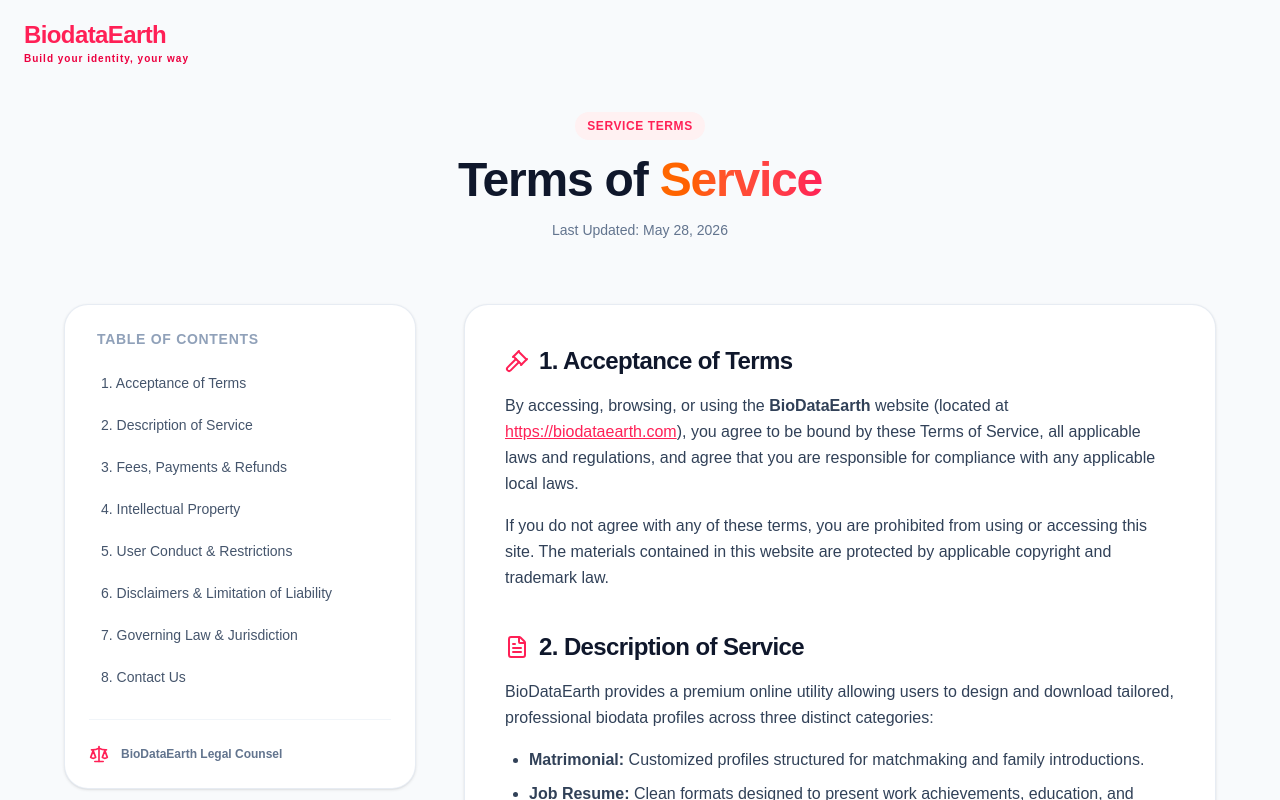
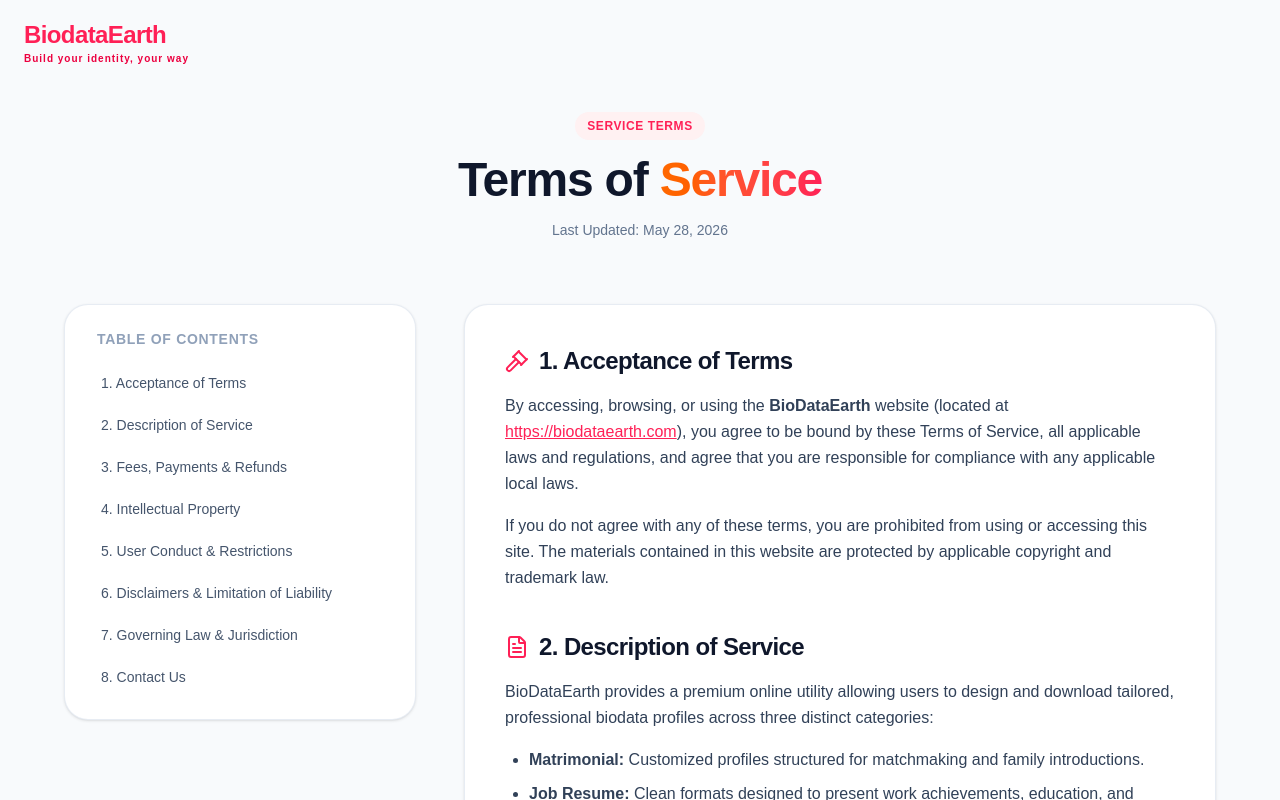
Before and after one commit to WeDevs72/biodata_app, a Next.js app: page /terms in a window 1280 px wide. Shown: the top 800 px of the page. Built offline with nearby package versions, Linux system fonts and the light colour scheme.

Commit message:
add about, contact, privacy, terms

```diff
--- a/src/app/terms/page.tsx
+++ b/src/app/terms/page.tsx
@@ -59,10 +59,6 @@ export default function TermsPage() {
                   </li>
                 ))}
               </ul>
-              <div className="mt-6 pt-6 border-t border-slate-100 dark:border-slate-800 flex items-center gap-3">
-                <Scale className="w-5 h-5 text-rose-500" />
-                <span className="text-xs font-bold text-slate-500 dark:text-slate-400">BioDataEarth Legal Counsel</span>
-              </div>
             </aside>
 
             {/* Document Content */}
```
